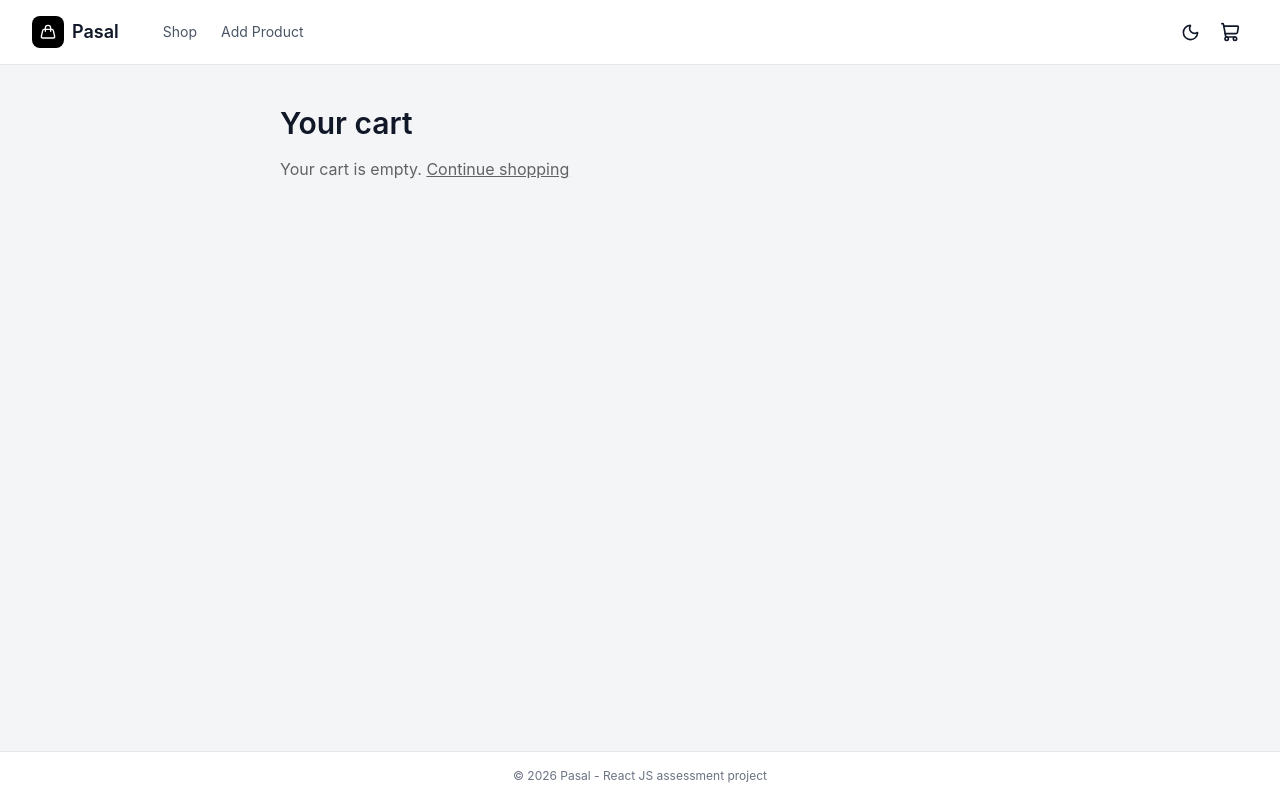
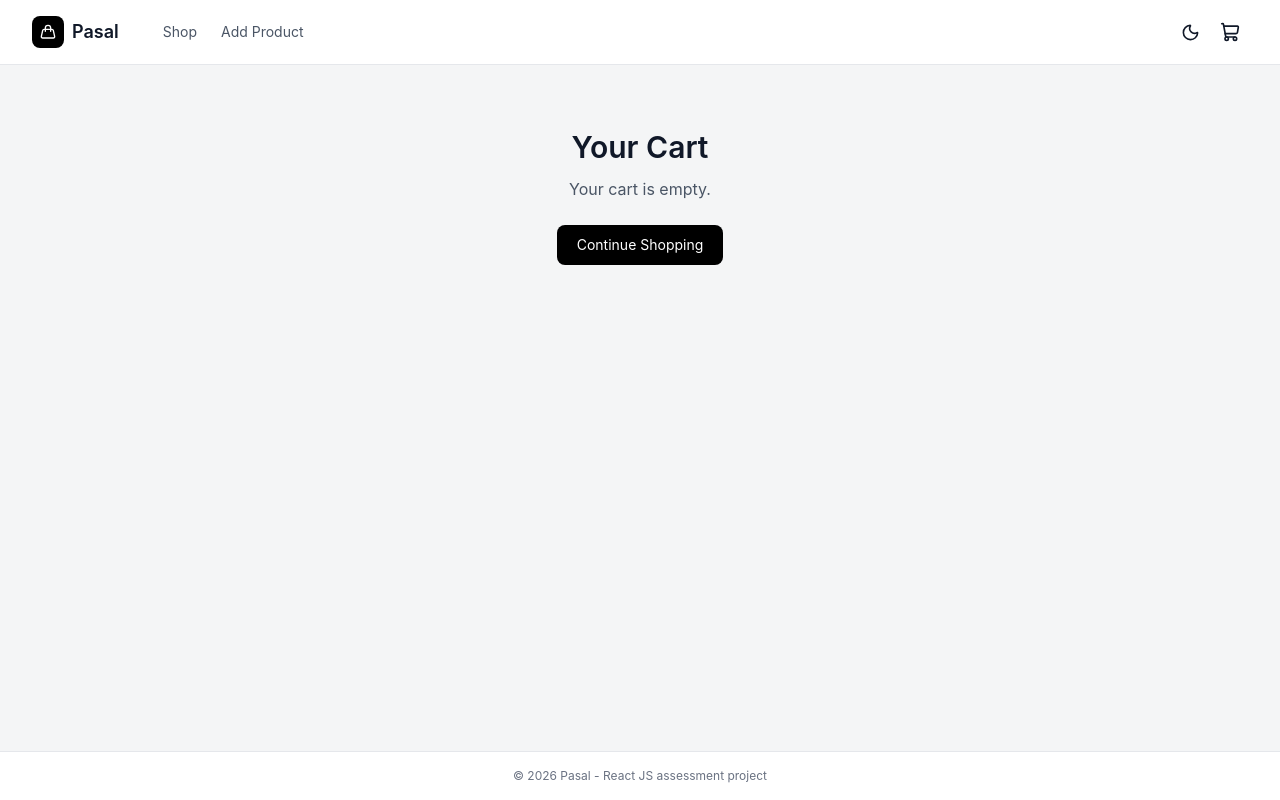
Before and after one commit to Anish-Bikram-Nembang/ecommerce_site, a React (Vite) app: page /cart in a window 1280 px wide. Built offline with nearby package versions, Linux system fonts and the light colour scheme.

Commit message:
cart page with quantity and total

```diff
--- a/src/pages/CartPage/CartPage.tsx
+++ b/src/pages/CartPage/CartPage.tsx
@@ -1,16 +1,80 @@
+import { ArrowLeft, Minus, Plus, Trash2 } from "lucide-react";
 import { Link } from "react-router";
 import { useStore } from "../../store/useStore";
 
 function CartPage() {
-    const { cart } = useStore();
-    return <div className="mx-auto max-w-3xl px-4 py-10 sm:px-6">
-        <h1 className="text-3xl font-semibold">Your cart</h1>
-        {cart.length === 0 ? <p className="mt-4 text-black/60">Your cart is empty. <Link className="underline" to="/">Continue shopping</Link></p> :
-            <div className="mt-6 space-y-3">{cart.map((product, index) => <div className="flex items-center gap-4 rounded-2xl border border-transparent bg-white p-3 dark:border-[#4b4b4b] dark:bg-[#292929]" key={`${product.id}-${index}`}>
-                <img src={product.image} alt="" className="h-16 w-16 rounded-xl bg-[#F4F5F6] object-contain p-2 dark:bg-[#292929]" />
-                <p className="flex-1 text-sm font-medium">{product.title}</p><strong>NPR {product.price.toFixed(2)}</strong>
-            </div>)}</div>}
-    </div>
+    const { cart, cartCount, changeQuantity, removeFromCart } = useStore();
+    const total = cart.reduce((sum, item) => sum + item.product.price * item.quantity, 0);
+
+    if (cart.length === 0) {
+        return (
+            <div className="mx-auto max-w-3xl px-4 py-16 text-center">
+                <h1 className="text-3xl font-semibold">Your Cart</h1>
+                <p className="mt-3 text-gray-600 dark:text-gray-400">Your cart is empty.</p>
+                <Link to="/" className="mt-6 inline-block rounded-lg bg-black px-5 py-2.5 text-sm text-white hover:bg-gray-800 dark:bg-white dark:text-black">Continue Shopping</Link>
+            </div>
+        );
+    }
+
+    return (
+        <div className="mx-auto max-w-7xl px-4 py-8 sm:px-6 lg:px-8">
+            <div className="flex items-center gap-3">
+                <h1 className="text-3xl font-semibold sm:text-4xl">Your Cart</h1>
+                <span className="rounded-full bg-gray-200 px-3 py-1 text-sm dark:bg-white/10">{cartCount} {cartCount === 1 ? "item" : "items"}</span>
+            </div>
+
+            <div className="mt-6 grid gap-6 lg:grid-cols-3">
+                <div className="space-y-4 lg:col-span-2">
+                    {cart.map(({ product, quantity }) => (
+                        <div key={product.id} className="flex gap-4 rounded-xl border border-gray-200 bg-white p-4 dark:border-white/10 dark:bg-[#1f1f1f]">
+                            <Link to={`/product/${product.id}`} className="flex h-24 w-24 shrink-0 items-center justify-center rounded-lg bg-white p-2">
+                                <img src={product.image} alt={product.title} className="h-full w-full object-contain" />
+                            </Link>
+                            <div className="flex flex-1 flex-col">
+                                <div className="flex justify-between gap-4">
+                                    <div>
+                                        <p className="text-xs font-semibold uppercase text-gray-500">{product.category}</p>
+                                        <Link to={`/product/${product.id}`} className="line-clamp-2 font-medium hover:underline">{product.title}</Link>
+                                    </div>
+                                    <div className="text-right">
+                                        <p className="font-semibold">${(product.price * quantity).toFixed(2)}</p>
+                                        {quantity > 1 && <p className="text-xs text-gray-500">(${product.price.toFixed(2)} each)</p>}
+                                    </div>
+                                </div>
+                                <div className="mt-auto flex items-center justify-between pt-3">
+                                    <div className="flex items-center rounded-lg border border-gray-200 dark:border-white/10">
+                                        <button type="button" aria-label="Decrease quantity" onClick={() => changeQuantity(product.id, -1)} disabled={quantity === 1} className="p-2 disabled:opacity-40"><Minus size={14} /></button>
+                                        <span className="w-8 text-center text-sm">{quantity}</span>
+                                        <button type="button" aria-label="Increase quantity" onClick={() => changeQuantity(product.id, 1)} className="p-2"><Plus size={14} /></button>
+                                    </div>
+                                    <button type="button" onClick={() => removeFromCart(product.id)} className="flex items-center gap-1 text-sm text-gray-500 hover:text-red-600">
+                                        <Trash2 size={15} /> Remove
+                                    </button>
+                                </div>
+                            </div>
+                        </div>
+                    ))}
+                    <Link to="/" className="inline-flex items-center gap-1 text-sm text-gray-600 hover:text-black dark:text-gray-400 dark:hover:text-white">
+                        <ArrowLeft size={16} /> Continue Shopping
+                    </Link>
+                </div>
+
+                <div className="h-fit rounded-xl border border-gray-200 bg-white p-6 dark:border-white/10 dark:bg-[#1f1f1f]">
+                    <h2 className="text-xl font-semibold">Order Summary</h2>
+                    <div className="mt-4 space-y-2 text-sm">
+                        <div className="flex justify-between"><span>Subtotal</span><span>${total.toFixed(2)}</span></div>
+                        <div className="flex justify-between"><span>Shipping</span><span className="text-green-600">Free</span></div>
+                    </div>
+                    <div className="mt-4 flex justify-between border-t border-gray-200 pt-4 text-lg font-semibold dark:border-white/10">
+                        <span>Total</span><span>${total.toFixed(2)}</span>
+                    </div>
+                    <button type="button" onClick={() => alert("Checkout is not part of this assignment.")} className="mt-6 w-full rounded-lg bg-black py-3 text-sm text-white hover:bg-gray-800 dark:bg-white dark:text-black dark:hover:bg-gray-200">
+                        Proceed to Checkout
+                    </button>
+                </div>
+            </div>
+        </div>
+    );
 }
 
 export default CartPage;
```
